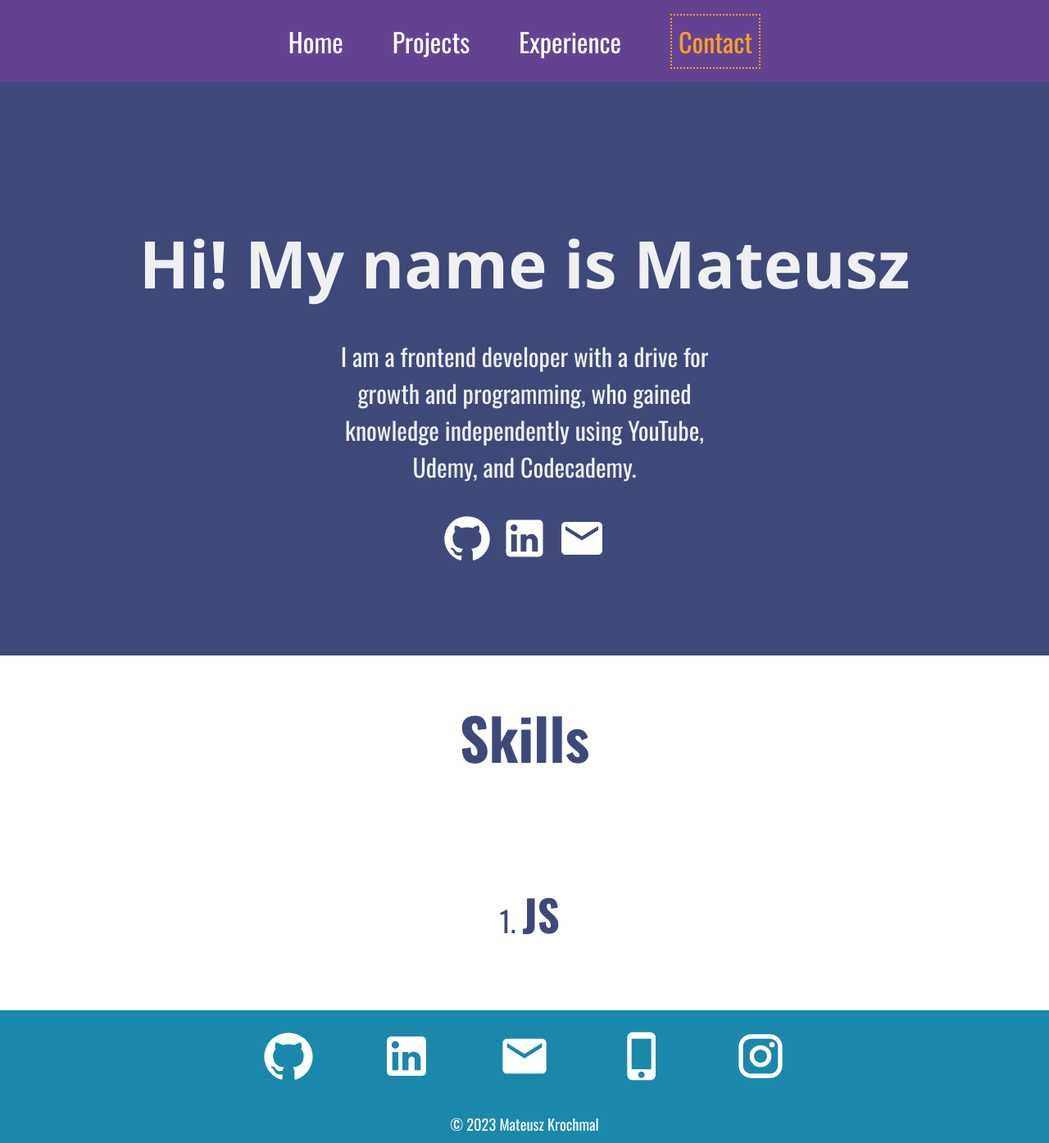
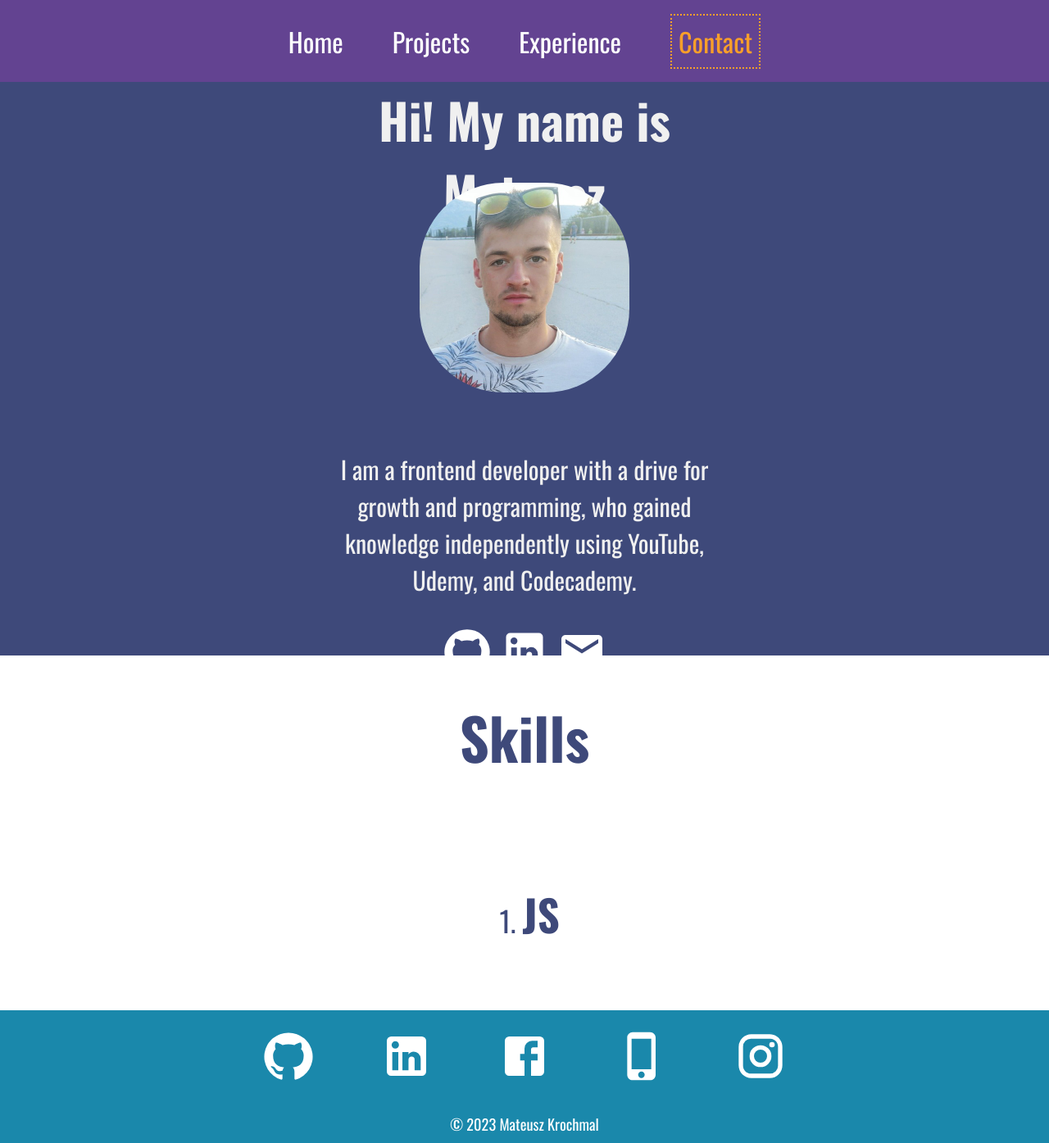
Before and after one commit to KroMateusz/my-react-portfolio, a React (Vite) app: page / in a window 1280 px wide. Shown: the whole page at 82% size. Built offline with nearby package versions, Linux system fonts and the light colour scheme.

Commit message:
Home section in progress

```diff
--- a/src/components/Footer.jsx
+++ b/src/components/Footer.jsx
@@ -1,7 +1,7 @@
 import React from 'react';
 import GitHubIcon from '@mui/icons-material/GitHub';
 import LinkedInIcon from '@mui/icons-material/LinkedIn';
-import EmailIcon from '@mui/icons-material/Email';
+import FacebookIcon from '@mui/icons-material/Facebook';
 import PhoneIphoneIcon from '@mui/icons-material/PhoneIphone';
 import InstagramIcon from '@mui/icons-material/Instagram';
 import '../styles/Footer.css';
@@ -10,11 +10,37 @@ function Footer() {
 	return (
 		<div className='footer'>
 			<div>
-				<GitHubIcon />
-				<LinkedInIcon />
-				<EmailIcon />
-				<PhoneIphoneIcon />
-				<InstagramIcon />
+				<a
+					href='https://github.com/KroMateusz'
+					target='_blank'
+					rel='noreferrer'
+				>
+					<GitHubIcon />
+				</a>
+				<a
+					href='https://www.linkedin.com/in/mateusz-krochmal-34936117b/'
+					target='_blank'
+					rel='noreferrer'
+				>
+					<LinkedInIcon />
+				</a>
+				<a
+					href='https://www.facebook.com/mateusz.krochmal.39'
+					target='_blank'
+					rel='noreferrer'
+				>
+					<FacebookIcon />
+				</a>
+				<a href='tel:+48503334478' rel='noreferrer'>
+					<PhoneIphoneIcon />
+				</a>
+				<a
+					href='https://www.instagram.com/krommaa/'
+					target='_blank'
+					rel='noreferrer'
+				>
+					<InstagramIcon />
+				</a>
 				<p> &copy; 2023 Mateusz Krochmal </p>
 			</div>
 		</div>
--- /dev/null
+++ b/src/helpers/PhotoSection.jsx
@@ -0,0 +1,11 @@
+import MyPhoto from '../assets/my-photo.png';
+
+function PhotoSection() {
+	return (
+		<div className='container'>
+			<img src={MyPhoto} className='image' />
+		</div>
+	);
+}
+
+export default PhotoSection;
--- a/src/helpers/ProjectList.jsx
+++ b/src/helpers/ProjectList.jsx
@@ -1,6 +1,6 @@
 import ShoppingCart from '../assets/shopping-cart.png';
 import WeatherApp from '../assets/weather-app.png';
-import CreditCard from '../assets/credit-card.jfif';
+import CreditCard from '../assets/credit-card.png';
 
 export const ProjectList = [
 	{
--- a/src/pages/Home.jsx
+++ b/src/pages/Home.jsx
@@ -2,14 +2,16 @@ import React from 'react';
 import GitHubIcon from '@mui/icons-material/GitHub';
 import LinkedInIcon from '@mui/icons-material/LinkedIn';
 import EmailIcon from '@mui/icons-material/Email';
+import PhotoSection from '../helpers/PhotoSection.jsx';
 import '../styles/Home.css';
 
 function Home() {
 	return (
 		<div className='home'>
 			<div className='about'>
-				<h2>Hi! My name is Mateusz</h2>
 				<div className='prompt'>
+					<h1>Hi! My name is Mateusz</h1>
+					<PhotoSection />
 					<p>
 						I am a frontend developer with a drive for growth and
 						programming, who gained knowledge independently using
--- a/src/styles/Home.css
+++ b/src/styles/Home.css
@@ -17,9 +17,9 @@
 	color: #f0f0f0;
 }
 
-.about h2 {
-	font-family: 'Segoe UI', Tahoma, Geneva, Verdana, sans-serif;
-	font-size: 80px;
+.about h1 {
+	font-family: 'Oswald', 'Helvetica', sans-serif;
+	font-size: 60px;
 	color: var(--orange);
 	height: 50px;
 }
@@ -28,6 +28,13 @@
 	width: 40%;
 	font-size: 30px;
 }
+
+.prompt img {
+	width: 50%;
+	margin: 2rem;
+	border-radius: 40%;
+}
+
 .prompt svg {
 	font-size: 60px;
 	margin: 5px;
```
Also changed, not shown: src/assets/credit-card.png (renamed from src/assets/credit-card.jfif), src/assets/my-photo.png (added).
